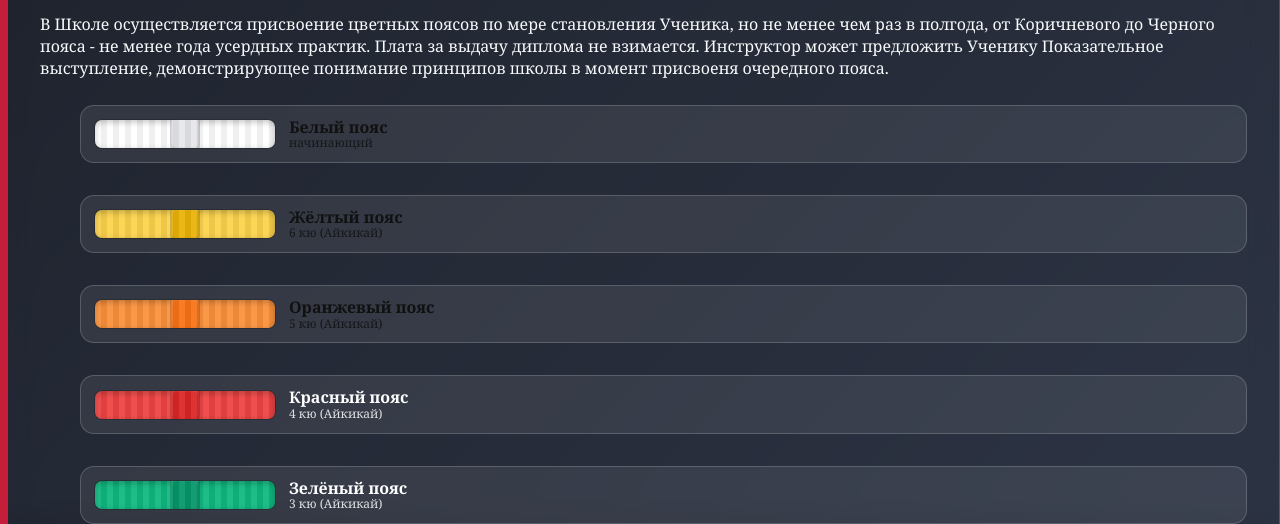
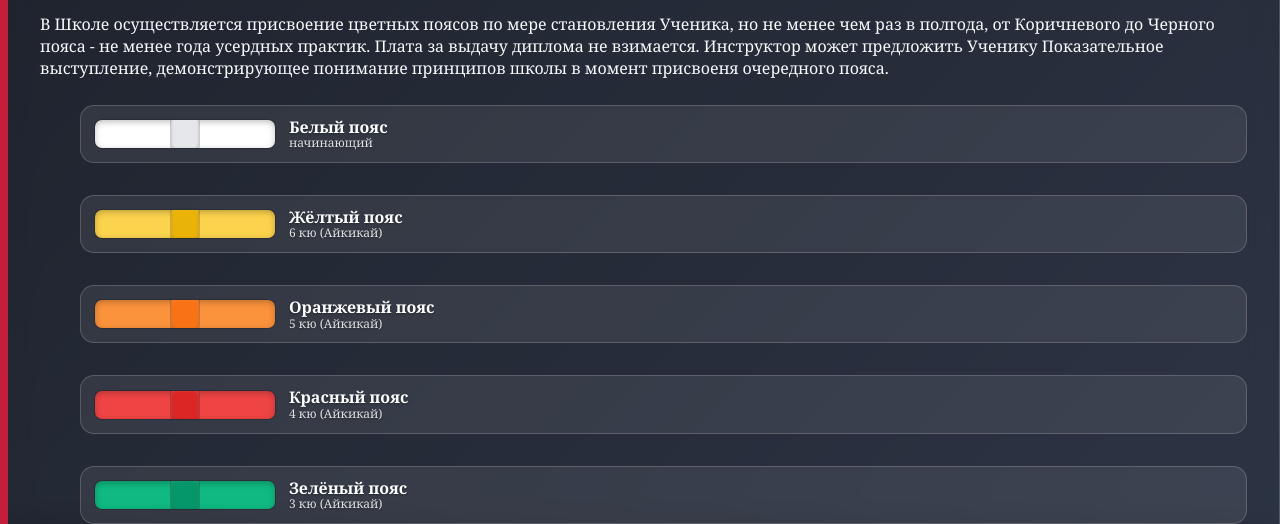
Before and after one commit to zoland/KenTaiKan, a plain HTML site: page pages/ascat.html in a window 1280 px wide. Shown: the part 276-800 px from the top of the page. Drawn offline with Linux system fonts and the light colour scheme.

Commit message:
Пояса 3

```diff
--- a/assets/styles.css
+++ b/assets/styles.css
@@ -385,3 +385,16 @@ li {
   .belt-item { padding: 10px 12px; gap: 12px; }
   .belt-visual { width: 150px; height: 26px; }
 }
+
+/* Belts: убрать полоски и сделать весь текст белым */
+.belt-visual::after { content: none !important; display: none !important; }
+
+.belt-name,
+.belt-kyu {
+  color: #fff !important;
+  text-shadow: 0 1px 2px rgba(0,0,0,0.35); /* чуть лучше читается на светлых поясах */
+}
+
+/* Плоский пояс (без теней):
+.belt-visual { box-shadow: none !important; }
+*/
```
